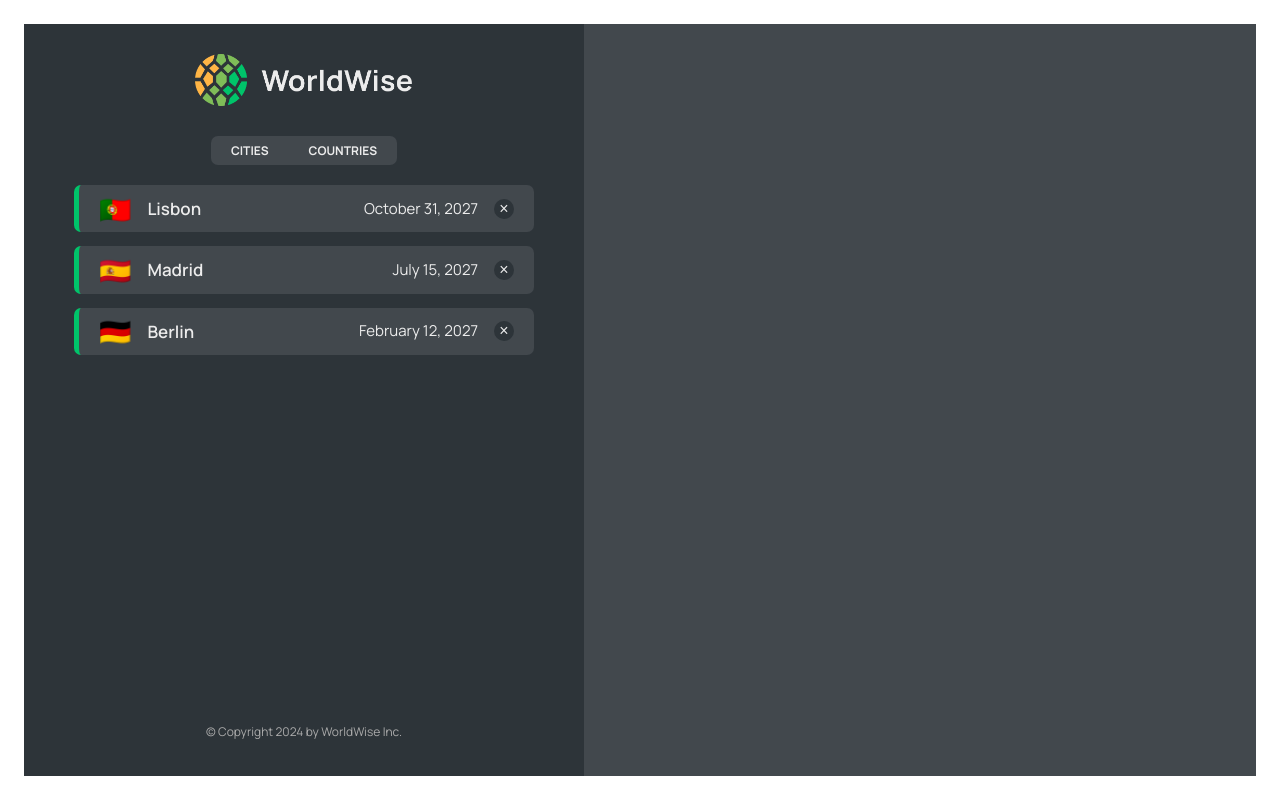
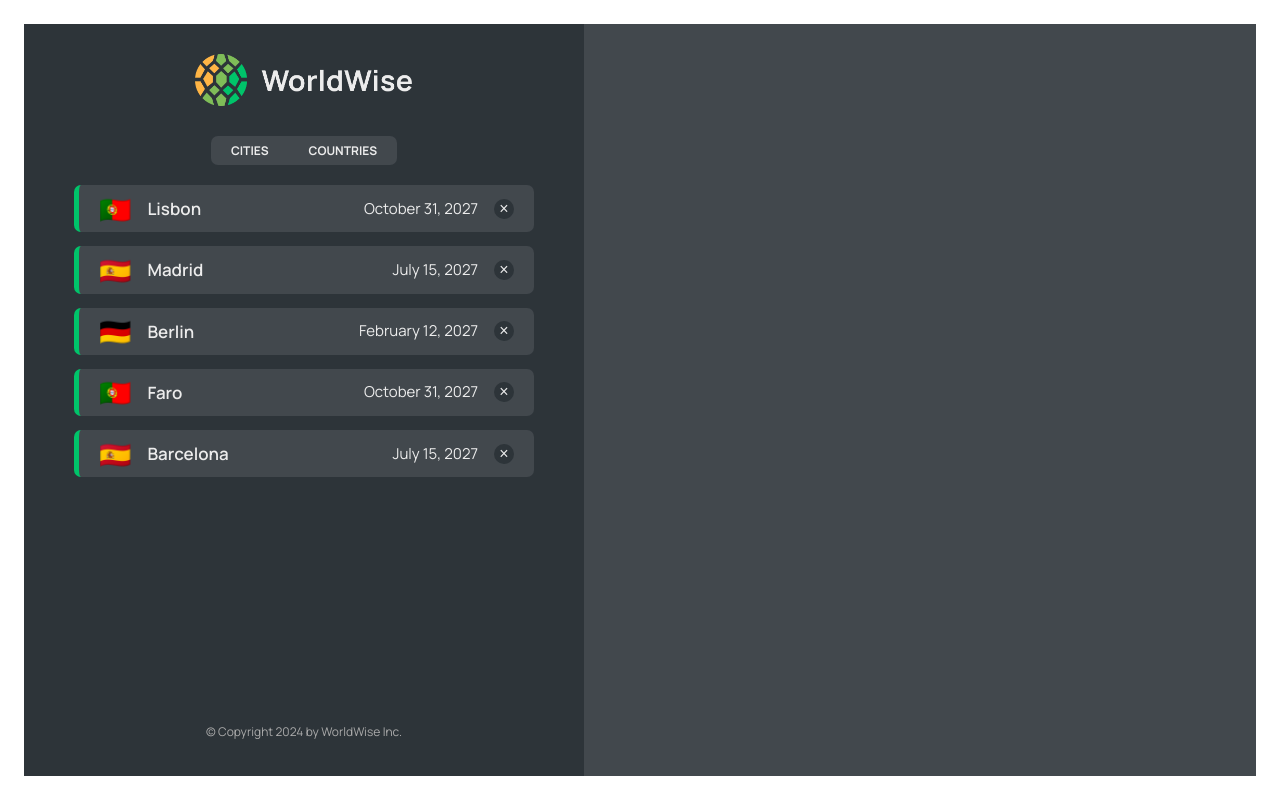
Before and after one commit to pinyada-sengate/worldwise, a React (Vite) app: page /app in a window 1280 px wide. Built offline with nearby package versions, Linux system fonts and the light colour scheme; data requests are answered from the project's data file.

Commit message:
implement country list

```diff
--- a/data/cities.json
+++ b/data/cities.json
@@ -35,6 +35,30 @@
         "lng": 13.376933665713324
       },
       "id": 98443197
+    },
+    {
+      "cityName": "Faro",
+      "country": "Portugal",
+      "emoji": "🇵🇹",
+      "date": "2027-10-31T15:59:59.138Z",
+      "notes": "My favorite city so far!",
+      "position": {
+        "lat": 38.727881642324164,
+        "lng": -9.140900099907554
+      },
+      "id": 73930386
+    },
+    {
+      "cityName": "Barcelona",
+      "country": "Spain",
+      "emoji": "🇪🇸",
+      "date": "2027-07-15T08:22:53.976Z",
+      "notes": "",
+      "position": {
+        "lat": 40.46635901755316,
+        "lng": -3.7133789062500004
+      },
+      "id": 17806752
     }
   ]
 }
--- a/src/App.jsx
+++ b/src/App.jsx
@@ -7,6 +7,7 @@
 import Login from "./pages/Login";
 import CityList from "./components/CityList";
 import { useEffect, useState } from "react";
+import CountryList from "./components/CountryList";
 
 const BASE_URL = "http://localhost:8000";
 
@@ -47,7 +48,10 @@
             path="cities"
             element={<CityList cities={cities} isLoading={isLoading} />}
           />
-          <Route path="countries" element={<p>Countries</p>} />
+          <Route
+            path="countries"
+            element={<CountryList cities={cities} isLoading={isLoading} />}
+          />
           <Route path="form" element={<p>Form</p>} />
         </Route>
         <Route path="*" element={<PageNotFound />} />
--- /dev/null
+++ b/src/components/CountryList.jsx
@@ -0,0 +1,31 @@
+import Spinner from "./Spinner";
+import styles from "./CountryList.module.css";
+import CountryItem from "./CountryItem";
+import Message from "./Message";
+
+function CountryList({ cities, isLoading }) {
+  if (isLoading) return <Spinner />;
+
+  if (!cities.length)
+    return (
+      <Message message="Add your first city by clicking on a city on the map." />
+    );
+
+  const countries = cities.reduce((arr, city) => {
+    if (!arr.map((el) => el.country).includes(city.country)) {
+      return [...arr, { country: city.country, emoji: city.emoji }];
+    } else {
+      return arr;
+    }
+  }, []);
+
+  return (
+    <ul className={styles.countryList}>
+      {countries.map((country) => (
+        <CountryItem country={country} key={country.id} />
+      ))}
+    </ul>
+  );
+}
+
+export default CountryList;
```
